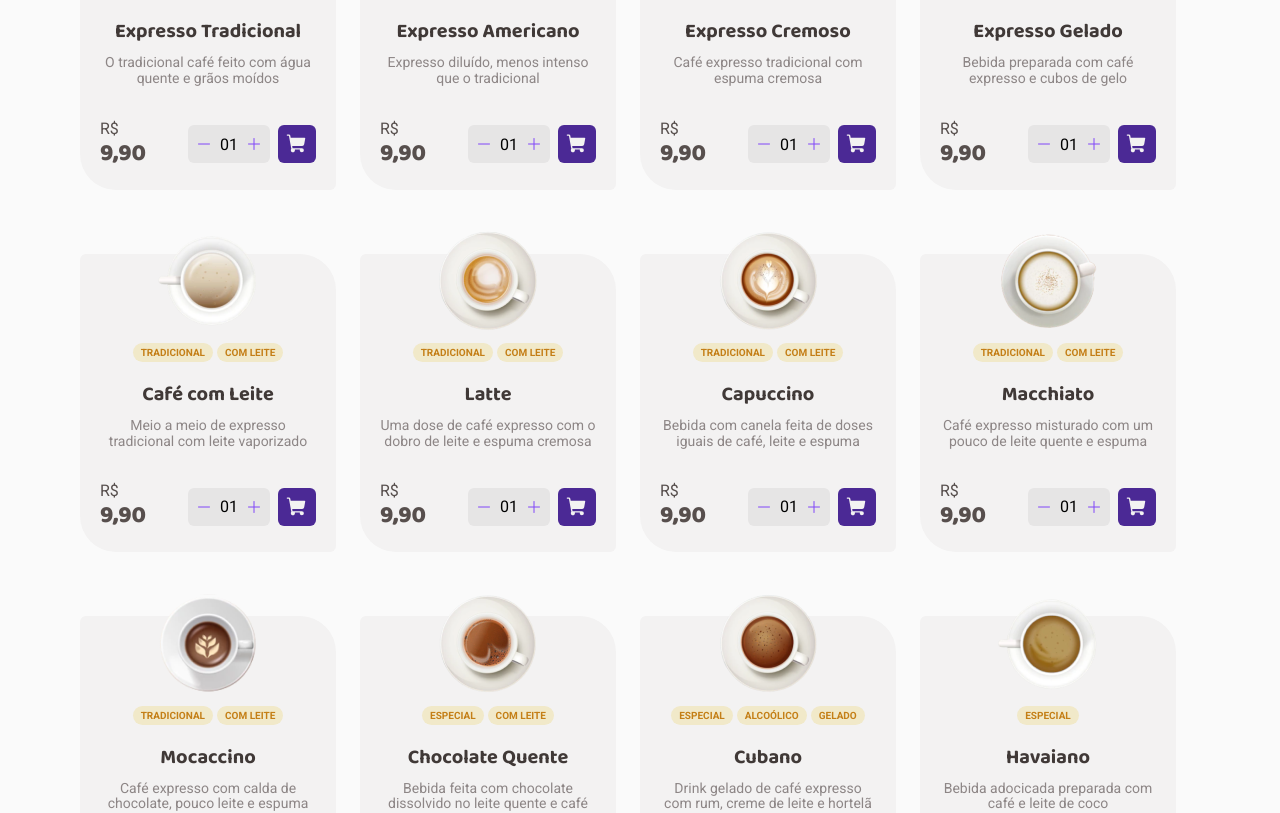
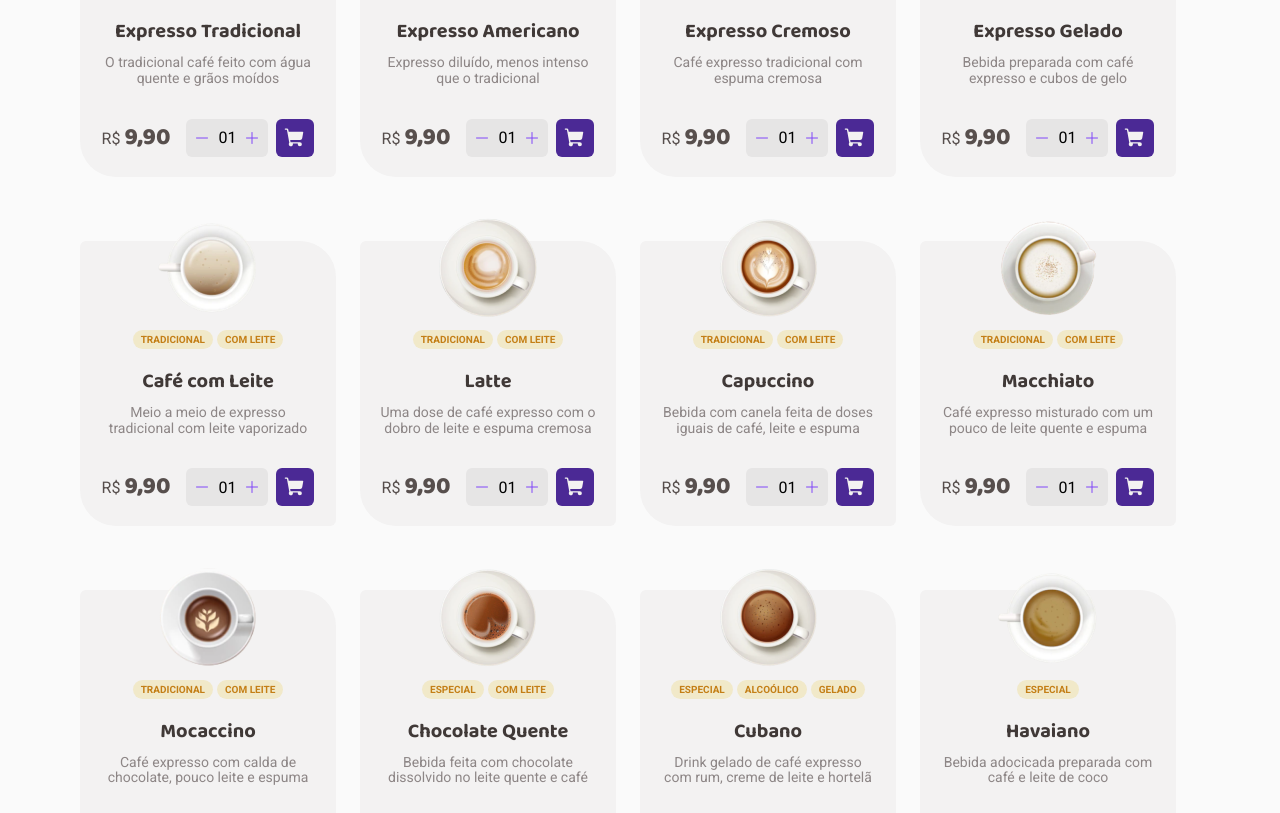
Before and after one commit to milsucruz/coffee-delivery-ts, a React (Vite) app: page / in a window 1280 px wide. Shown: the part 885-1698 px from the top of the page. Built offline with nearby package versions, Linux system fonts and the light colour scheme.

Commit message:
Card style fix

```diff
--- a/src/pages/Home/components/Cards/styles.ts
+++ b/src/pages/Home/components/Cards/styles.ts
@@ -69,7 +69,7 @@ export const CardShopping = styled.div`
   display: flex;
   align-items: center;
   justify-content: center;
-  gap: 1.5rem;
+  gap: 1rem;
 
   > p {
     color: ${(props) => props.theme['base-text']};
```
